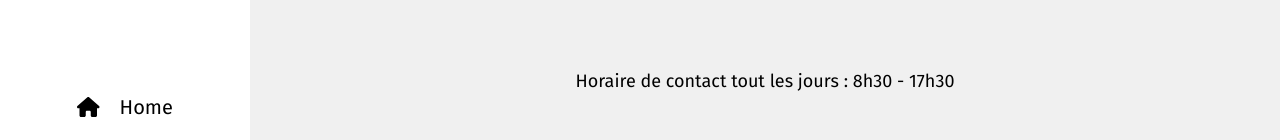
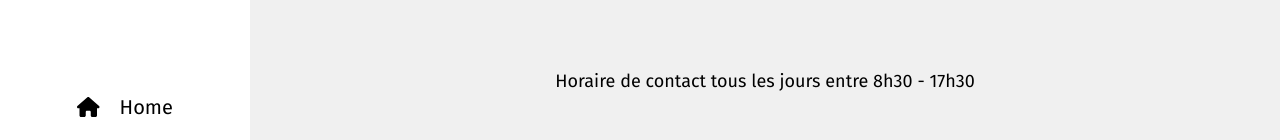
Before and after one commit to Hiimuroo/Portfolio, a React (Create React App) app: page /contact in a window 1280 px wide. Shown: the part 189-329 px from the top of the page. Built offline with nearby package versions, Linux system fonts and the light colour scheme.

Commit message:
modified:   src/components/Contactform.js

```diff
--- a/src/components/Contactform.js
+++ b/src/components/Contactform.js
@@ -27,7 +27,7 @@ const ContactForm = () => {
       <p>
         En tant qu'intégrateur/développeur web passionné et expérimenté, je suis prêt à relever de nouveaux défis et à mettre mes compétences à votre service pour la conception ou la refonte de votre site web.
       </p>
-      <p>Horaire de contact tout les jours : 8h30 - 17h30</p>
+      <p>Horaire de contact tous les jours entre 8h30 - 17h30</p>
       <form onSubmit={handleSubmit}>
         <input
           type="text"
```
